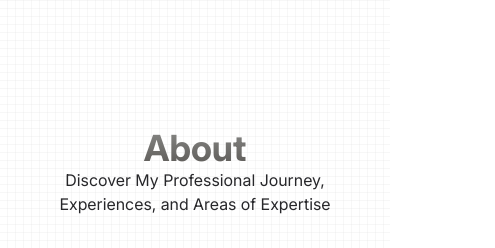
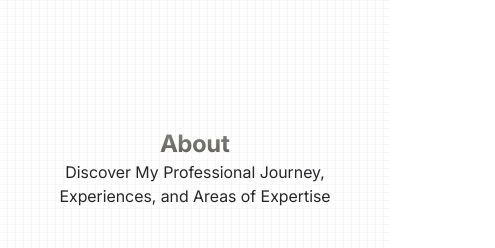
Before and after one commit to Zedbyte/kaizen, a React (Vite) app: page / in a window 390 px wide. Shown: the part 960-1208 px from the top of the page, 495 px wide, since content can reach past the window. Built offline with nearby package versions, Linux system fonts and the light colour scheme; no server answers.

Commit message:
Enhance SectionTitle component with improved responsiveness and updated text sizes

```diff
--- a/src/components/custom/SectionTitle.tsx
+++ b/src/components/custom/SectionTitle.tsx
@@ -2,11 +2,12 @@
 export default function SectionTitle({title, subtitle} : { title: string, subtitle: string}) {
     return (
         <div className="flex flex-col items-center md:px-5">
-            <div className="flex-col justify-center gap-5">
-                <h1 className="text-nowrap text-4xl font-bold text-center bg-gradient-to-b from-[#888886] to-[#5c5a57] dark:from-[#eeeeec] dark:to-[#aba9a3] text-transparent bg-clip-text">
+            <div className="flex-col justify-center gap-5 px-5 lg:px-0">
+                <h1 className="text-2xl text-wrap lg:text-nowrap  lg:text-4xl font-bold text-center
+                bg-gradient-to-b from-[#888886] to-[#5c5a57] dark:from-[#eeeeec] dark:to-[#aba9a3] text-transparent bg-clip-text">
                     {title}
                 </h1>
-                <h2 className="text-zinc-800 dark:text-zinc-400 text-center">{subtitle}</h2>
+                <h2 className="text-zinc-800 dark:text-zinc-400 text-center text-md lg:text-base">{subtitle}</h2>
             </div>
         </div>
     )
```
